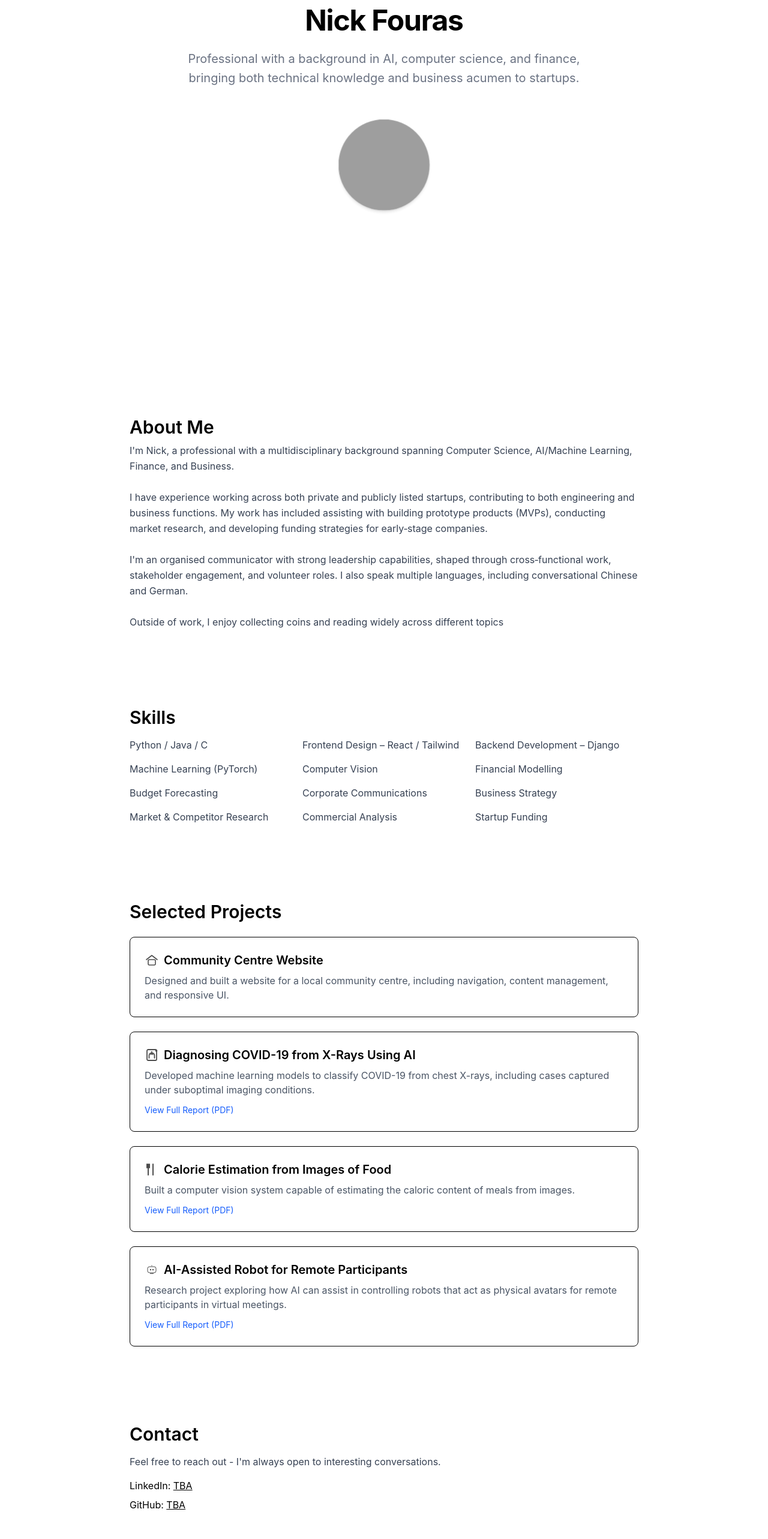
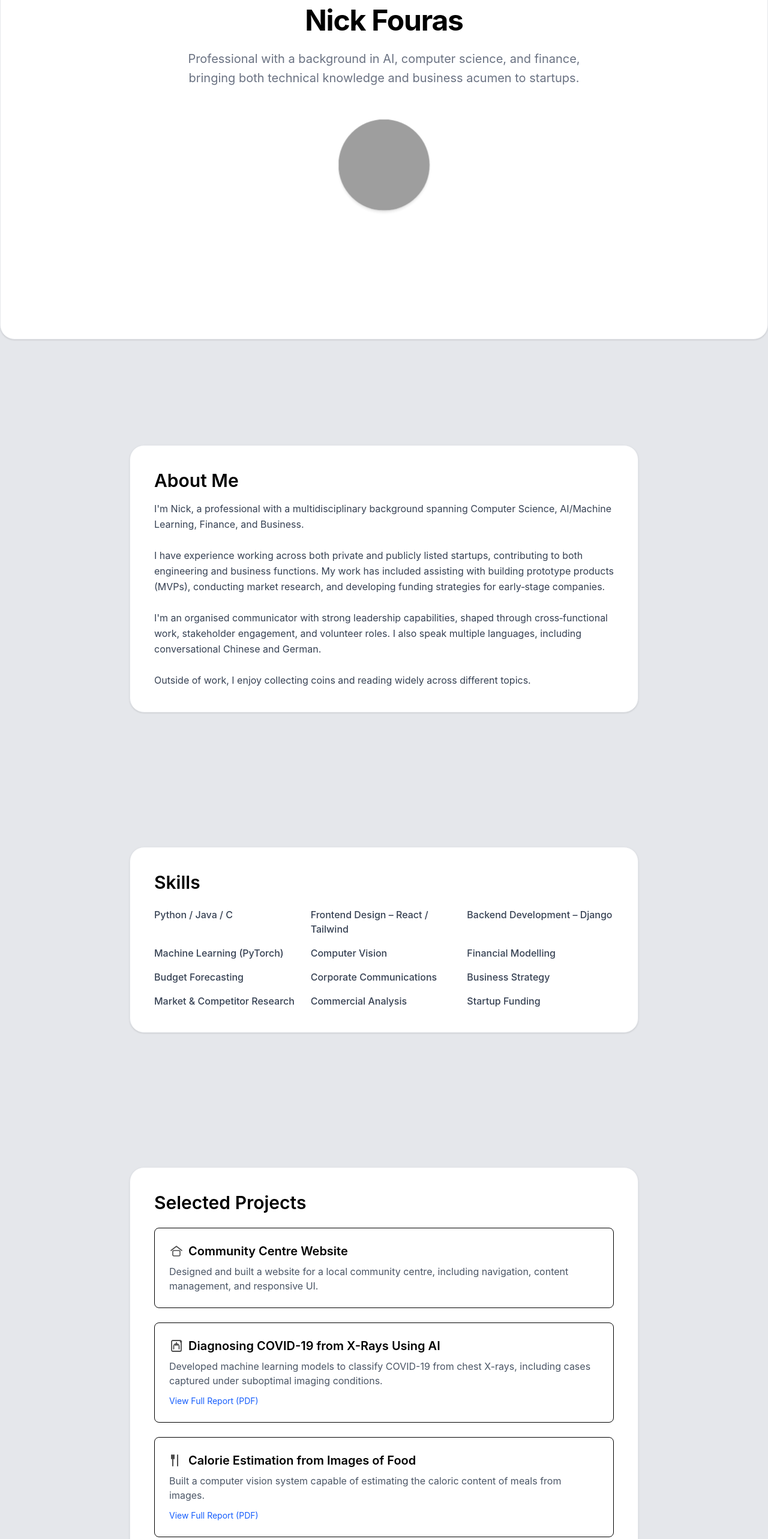
Before and after one commit to Ormief/static-personal-website, a React (Vite) app: page / in a window 1280 px wide. Shown: the part 234-2800 px from the top of the page at 60% size. Built offline with nearby package versions, Linux system fonts and the light colour scheme; grey boxes are pictures that could not be loaded.

Commit message:
update website to make fancier

```diff
--- a/src/App.jsx
+++ b/src/App.jsx
@@ -8,6 +8,7 @@ import Projects from "./components/Projects";
 import Contact from "./components/Contact";
 import Chatbot from "./components/Chatbot";
 import Footerq from "./components/Footerq";
+import CustomCursor from "./components/CustomCursor";
 
 export default function App() {
   useEffect(() => {
@@ -64,7 +65,7 @@ export default function App() {
           }
         });
       },
-      { threshold: 0.016 }
+      { threshold: 0.023 }
     );
 
     elements.forEach((el) => observer.observe(el));
@@ -73,13 +74,11 @@ export default function App() {
   }, []);
 
 
+  return (
+    <>
+      <CustomCursor />
+      <div className="font-sans bg-gray-200 text-black ">
 
-
-
-
-
-  return (
-    <div className="font-sans bg-white text-black font-sans">
         <Navbar />
 
         <main className="space-y-32">
@@ -106,5 +105,8 @@ export default function App() {
 
         <Chatbot />
       </div>
+
+    </>
+
   );
 }
--- a/src/components/About.jsx
+++ b/src/components/About.jsx
@@ -1,18 +1,32 @@
 export default function About() {
   return (
-    <section id="about" className="max-w-4xl mx-auto px-6">
-      <h2 className="text-3xl font-semibold mb-2 hover:text-blue-500 transition-colors duration-700">About Me</h2>
+    <section
+      id="about"
+      className="max-w-4xl mx-auto px-6 py-12"
+    >
+      <div
+        className="
+          bg-white
+          rounded-3xl
+          shadow-sm
+          border border-gray-200
+          p-10
+        "
+      >
+        <h2 className="text-3xl font-semibold mb-4 hover:text-blue-500 transition-colors duration-700">
+          About Me
+        </h2>
 
-      <p className="text-gray-700 leading-relaxed space-y-4">
+        <p className="text-gray-700 leading-relaxed">
           I'm Nick, a professional with a multidisciplinary background spanning Computer Science, AI/Machine Learning, Finance, and Business.
           <br /><br />
           I have experience working across both private and publicly listed startups, contributing to both engineering and business functions. My work has included assisting with building prototype products (MVPs), conducting market research, and developing funding strategies for early‑stage companies.
           <br /><br />
           I'm an organised communicator with strong leadership capabilities, shaped through cross‑functional work, stakeholder engagement, and volunteer roles. I also speak multiple languages, including conversational Chinese and German.
           <br /><br />
-        Outside of work, I enjoy collecting coins and reading widely across different topics
-
+          Outside of work, I enjoy collecting coins and reading widely across different topics.
         </p>
+      </div>
     </section>
   );
 }
--- a/src/components/Contact.jsx
+++ b/src/components/Contact.jsx
@@ -1,18 +1,37 @@
 export default function Contact() {
   return (
-    <section id="contact" className="max-w-4xl mx-auto px-6">
-      <h2 className="text-3xl font-semibold mb-4 hover:text-blue-500 transition-colors duration-700">
-        Contact
-      </h2>
+    <section id="contact" className="max-w-4xl mx-auto px-6 py-12">
+      <div
+        className="
+          bg-white
+          rounded-3xl
+          shadow-sm
+          border border-gray-200
+          p-10
+        "
+      >
+        <h2 className="text-3xl font-semibold mb-4 hover:text-blue-500 transition-colors duration-700">
+          Contact
+        </h2>
 
+        <p className="text-gray-700 mb-4">
+          Feel free to reach out — I'm always open to interesting conversations.
+        </p>
 
-      <p className="text-gray-700 mb-4">
-        Feel free to reach out - I'm always open to interesting conversations.
-      </p>
-
-      <div className="space-y-2">
-        <p>LinkedIn: <a href="#" className="underline">TBA</a></p>
-        <p>GitHub: <a href="#" className="underline">TBA</a></p>
+        <div className="space-y-2 text-gray-700">
+          <p>
+            LinkedIn:{" "}
+            <a href="#" className="underline hover:text-blue-500 transition-colors">
+              TBA
+            </a>
+          </p>
+          <p>
+            GitHub:{" "}
+            <a href="#" className="underline hover:text-blue-500 transition-colors">
+              TBA
+            </a>
+          </p>
+        </div>
       </div>
     </section>
   );
--- /dev/null
+++ b/src/components/CustomCursor.jsx
@@ -0,0 +1,75 @@
+import { useEffect, useRef, useState } from "react";
+
+export default function CustomCursor() {
+  const cursorRef = useRef(null);
+  const [hovering, setHovering] = useState(false);
+
+  // Target mouse position
+  const mouse = useRef({ x: 0, y: 0 });
+
+  // Actual cursor position (lagged)
+  const cursor = useRef({ x: 0, y: 0 });
+
+  useEffect(() => {
+    const handleMove = (e) => {
+      mouse.current = { x: e.clientX, y: e.clientY };
+    };
+
+    window.addEventListener("mousemove", handleMove);
+    return () => window.removeEventListener("mousemove", handleMove);
+  }, []);
+
+  // Smooth lag animation
+  useEffect(() => {
+    const follow = () => {
+      const speed = 0.08; // lower = more lag
+
+      cursor.current.x += (mouse.current.x - cursor.current.x) * speed;
+      cursor.current.y += (mouse.current.y - cursor.current.y) * speed;
+
+      if (cursorRef.current) {
+        cursorRef.current.style.left = `${cursor.current.x}px`;
+        cursorRef.current.style.top = `${cursor.current.y}px`;
+      }
+
+      requestAnimationFrame(follow);
+    };
+
+    follow();
+  }, []);
+
+  // Grow on hover (links, buttons, images)
+  useEffect(() => {
+    const hoverables = document.querySelectorAll("a, button, img");
+
+    const enter = () => setHovering(true);
+    const leave = () => setHovering(false);
+
+    hoverables.forEach((el) => {
+      el.addEventListener("mouseenter", enter);
+      el.addEventListener("mouseleave", leave);
+    });
+
+    return () => {
+      hoverables.forEach((el) => {
+        el.removeEventListener("mouseenter", enter);
+        el.removeEventListener("mouseleave", leave);
+      });
+    };
+  }, []);
+
+  return (
+    <div
+      ref={cursorRef}
+      className={`
+        fixed pointer-events-none z-[9999]
+        rounded-full bg-black
+        transition-all duration-500 ease-out
+        ${hovering ? "h-10 w-10 opacity-65" : "h-5 w-5"}
+      `}
+      style={{
+        transform: "translate(-50%, -50%)",
+      }}
+    />
+  );
+}
--- a/src/components/Hero.jsx
+++ b/src/components/Hero.jsx
@@ -1,8 +1,43 @@
+import { useEffect, useState } from "react";
+
 export default function Hero() {
+  const [shrink, setShrink] = useState(0);
+
+  useEffect(() => {
+    const handleScroll = () => {
+      const y = window.scrollY;
+      const clamped = Math.min(y / 300, 1); // 0 → 1
+      setShrink(clamped);
+    };
+
+    window.addEventListener("scroll", handleScroll);
+    return () => window.removeEventListener("scroll", handleScroll);
+  }, []);
+
+  // Interpolated values
+  const scale = 1 - shrink * 0.12;      // 1 → 0.88
+  const opacity = 1 - shrink * 0.05;    // 1 → 0.75
+  const padding = 120 - shrink * 60;    // 120px → 60px
+
   return (
+    <div className="">
       <section
         id="hero"
-      className="h-screen flex items-center justify-center opacity-100 translate-y-0 transition-all duration-700 ease-out"
+        style={{
+          transform: `scale(${scale})`,
+          opacity: opacity,
+          paddingTop: `${padding}px`,
+          paddingBottom: `${padding}px`,
+          transition: "transform 0.1s linear, opacity 0.1s linear, padding 0.1s linear",
+        }}
+        className="
+          h-screen flex items-center justify-center
+          bg-white
+          rounded-3xl
+          shadow-sm
+          border border-gray-200
+
+        "
       >
         <div
           className="
@@ -19,7 +54,6 @@ export default function Hero() {
             Professional with a background in AI, computer science, and finance, bringing both technical knowledge and business acumen to startups.
           </p>
 
-        {/* Personal Photo */}
           <div className="flex justify-center pt-6">
             <img
               src="nf_photo.png"
@@ -28,7 +62,6 @@ export default function Hero() {
                 h-40 w-40 rounded-full object-cover shadow-md
                 opacity-0 scale-95
                 animate-[photoIn_2s_ease-out_forwards]
-
                 transition-all duration-500 ease-out
                 hover:scale-105 hover:shadow-xl
               "
@@ -36,6 +69,6 @@ export default function Hero() {
           </div>
         </div>
       </section>
-
+    </div>
   );
 }
--- a/src/components/Projects.jsx
+++ b/src/components/Projects.jsx
@@ -1,7 +1,18 @@
 export default function Projects() {
   return (
-    <section id="projects" className="max-w-4xl mx-auto px-6">
-      <h2 className="text-3xl font-semibold mb-6 hover:text-blue-500 transition-colors duration-700">Selected Projects</h2>
+    <section id="projects" className="max-w-4xl mx-auto px-6 py-12">
+      <div
+        className="
+          bg-white
+          rounded-3xl
+          shadow-sm
+          border border-gray-200
+          p-10
+        "
+      >
+        <h2 className="text-3xl font-semibold mb-6 hover:text-blue-500 transition-colors duration-700">
+          Selected Projects
+        </h2>
 
         <div className="grid gap-6">
 
@@ -10,11 +21,15 @@ export default function Projects() {
             href="https://langwarrin-test-b43b5ee72b52.herokuapp.com/"
             target="_blank"
             rel="noopener noreferrer"
-          className="border rounded-lg p-6 transition-all duration-300 block
-                     hover:shadow-xl hover:scale-[1.02] hover:bg-gray-50 hover:border-gray-300"
+            className="
+              border rounded-lg p-6
+              transition-all duration-300 block
+              hover:shadow-xl hover:scale-[1.02]
+              hover:bg-gray-50 hover:border-gray-300
+            "
           >
             <h3 className="text-xl font-semibold flex items-center gap-2 hover:text-blue-500 transition-colors duration-700">
-            <img src="/website-project.svg" className="h-6 w-6 opacity-70 " />
+              <img src="/website-project.svg" className="h-6 w-6 opacity-70" />
               Community Centre Website
             </h3>
             <p className="text-gray-600 mt-2">
@@ -25,8 +40,12 @@ export default function Projects() {
 
           {/* COVID X-Ray Project */}
           <div
-          className="border rounded-lg p-6 transition-all duration-300
-                     hover:shadow-xl hover:scale-[1.02] hover:bg-gray-50 hover:border-gray-300"
+            className="
+              border rounded-lg p-6
+              transition-all duration-300
+              hover:shadow-xl hover:scale-[1.02]
+              hover:bg-gray-50 hover:border-gray-300
+            "
           >
             <h3 className="text-xl font-semibold flex items-center gap-2 hover:text-blue-500 transition-colors duration-700">
               <img src="/x-ray-logo.svg" className="h-6 w-6 opacity-70" />
@@ -49,8 +68,12 @@ export default function Projects() {
 
           {/* Calorie Estimation Project */}
           <div
-          className="border rounded-lg p-6 transition-all duration-300
-                     hover:shadow-xl hover:scale-[1.02] hover:bg-gray-50 hover:border-gray-300"
+            className="
+              border rounded-lg p-6
+              transition-all duration-300
+              hover:shadow-xl hover:scale-[1.02]
+              hover:bg-gray-50 hover:border-gray-300
+            "
           >
             <h3 className="text-xl font-semibold flex items-center gap-2 hover:text-blue-500 transition-colors duration-700">
               <img src="/calorie-estimation.svg" className="h-6 w-6 opacity-70" />
@@ -73,8 +96,12 @@ export default function Projects() {
 
           {/* Robot Control Project */}
           <div
-          className="border rounded-lg p-6 transition-all duration-300
-                     hover:shadow-xl hover:scale-[1.02] hover:bg-gray-50 hover:border-gray-300"
+            className="
+              border rounded-lg p-6
+              transition-all duration-300
+              hover:shadow-xl hover:scale-[1.02]
+              hover:bg-gray-50 hover:border-gray-300
+            "
           >
             <h3 className="text-xl font-semibold flex items-center gap-2 hover:text-blue-500 transition-colors duration-700">
               <img src="/robot-telepresence.svg" className="h-6 w-6 opacity-70" />
@@ -96,6 +123,7 @@ export default function Projects() {
           </div>
 
         </div>
+      </div>
     </section>
   );
 }
--- a/src/components/Skills.jsx
+++ b/src/components/Skills.jsx
@@ -1,7 +1,16 @@
 export default function Skills() {
   return (
-    <section id="skills" className="max-w-4xl mx-auto px-6">
-      <h2 className="text-3xl font-semibold mb-4 hover:text-blue-500 transition-colors duration-700">
+    <section id="skills" className="max-w-4xl mx-auto px-6 py-12">
+      <div
+        className="
+          bg-white
+          rounded-3xl
+          shadow-sm
+          border border-gray-200
+          p-10
+        "
+      >
+        <h2 className="text-3xl font-semibold mb-6 hover:text-blue-500 transition-colors duration-700">
           Skills
         </h2>
 
@@ -22,12 +31,18 @@ export default function Skills() {
           ].map((skill) => (
             <li
               key={skill}
-            className=""
+              className="
+                font-medium
+                transition-transform
+                duration-300
+                hover:scale-105
+              "
             >
               {skill}
             </li>
           ))}
         </ul>
+      </div>
     </section>
   );
 }
--- a/src/index.css
+++ b/src/index.css
@@ -22,6 +22,17 @@
   transform: translateY(20px);
   transition: all 0.7s ease-out;
 }
+
+
+* {
+  cursor: none !important;
+}
+
+
+#chatbot-container * {
+  cursor: auto !important;
+}
+
 
 .reveal.visible {
   opacity: 1;
```
Also changed, not shown: src/components/Chatbot.jsx (+6 -1 lines). Lines whose indentation alone changed are shown as unchanged.
